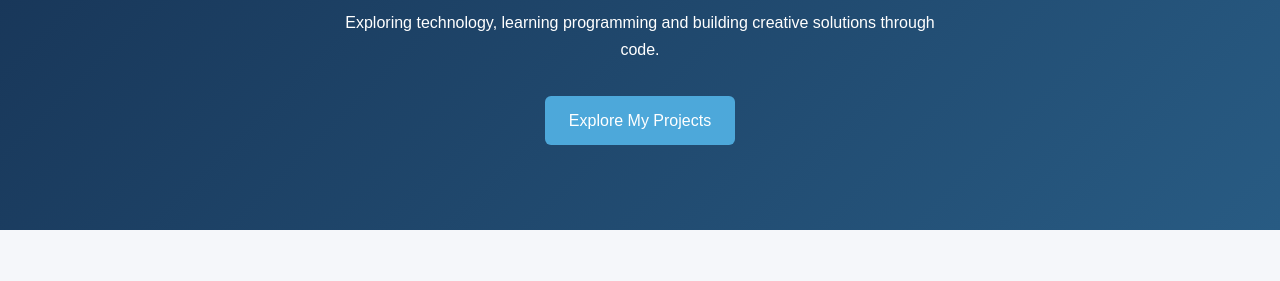
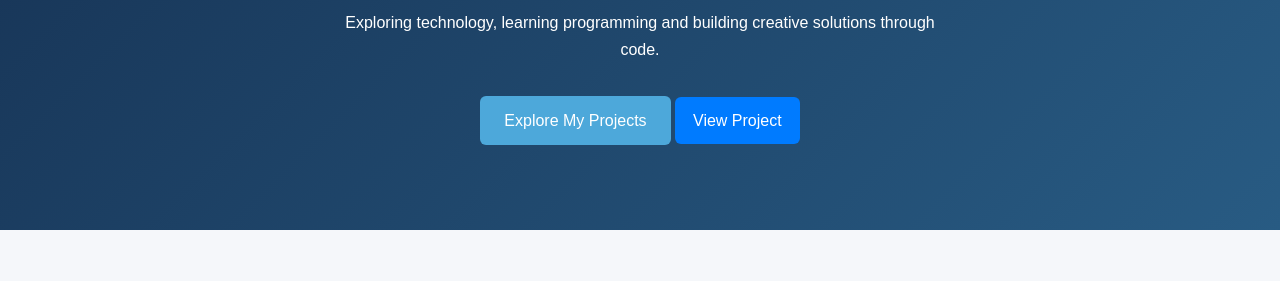
Before and after one commit to farkndkaraditi-ops/aditi-portfolio-, a plain HTML site: page index.html in a window 1280 px wide. Shown: the part 519-800 px from the top of the page. Drawn offline with Linux system fonts and the light colour scheme.

Commit message:
Student success project

```diff
--- a/index.html
+++ b/index.html
@@ -177,6 +177,7 @@ footer {
   <h3>First Year IT Student</h3>
   <p>Exploring technology, learning programming and building creative solutions through code.</p>
   <a href="#projects" class="btn">Explore My Projects</a>
+  <a href="https://farkndkaraditi-ops.github.io/student-success-hub/" target="_blank" class="project-btn">View Project</a>
 </div>
 
 <section id="about">
```
